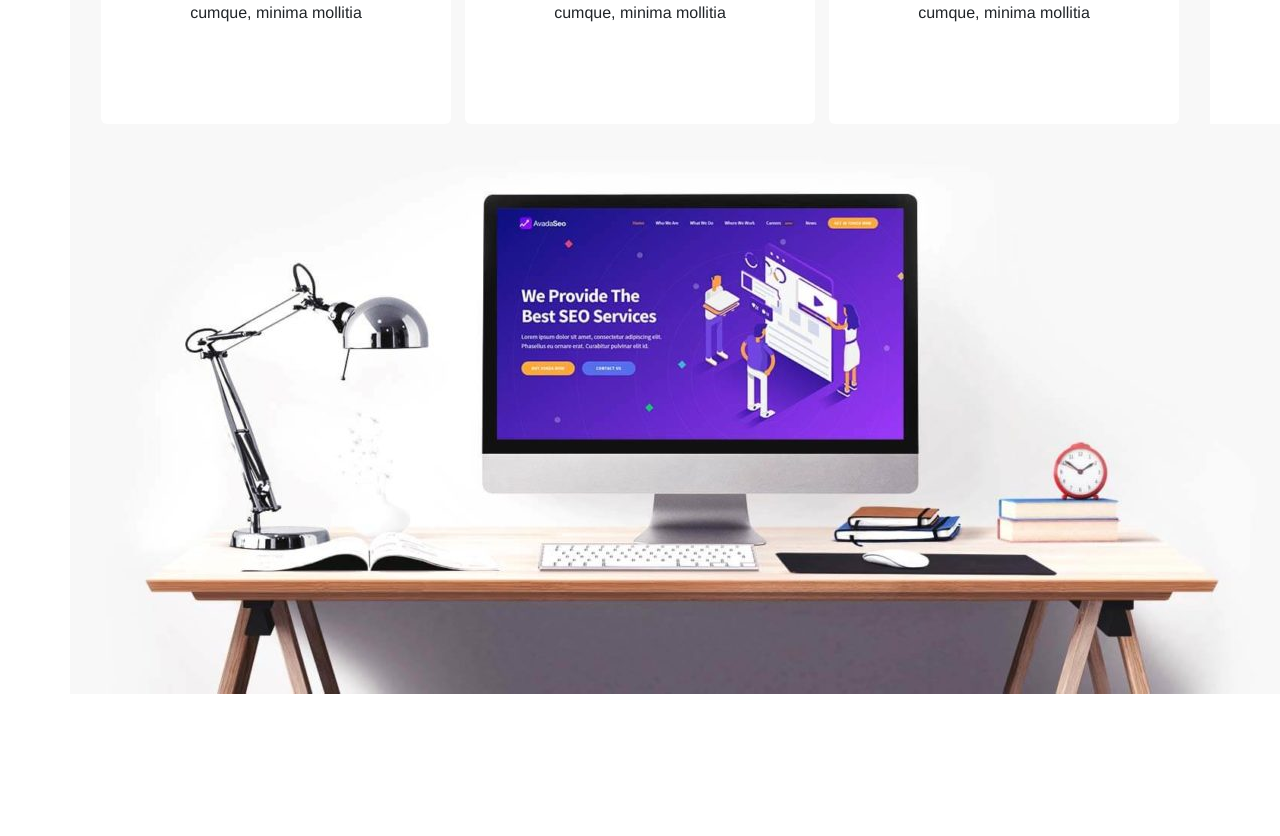
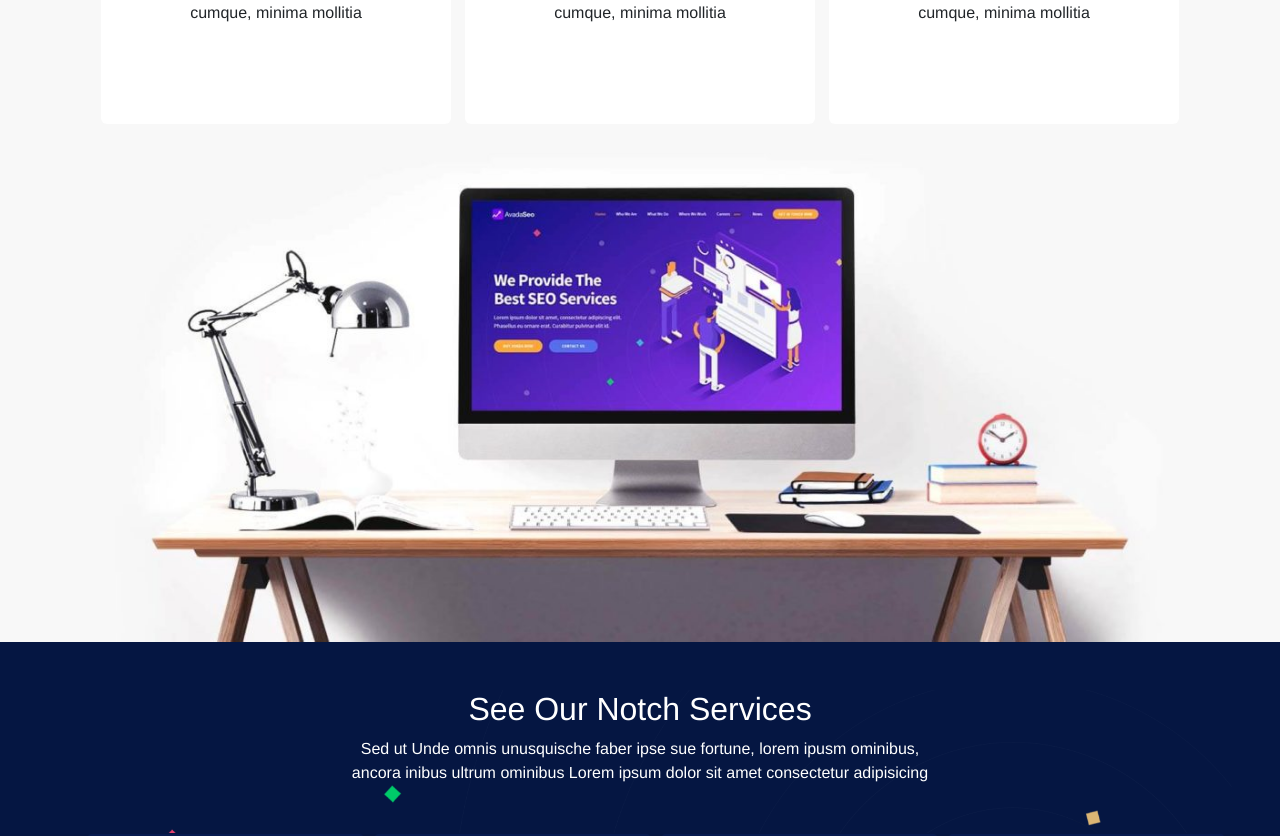
Before and after one commit to RosarioNici/proj-html-vuejs, a Vue app: page / in a window 1280 px wide. Shown: the part 1004-1840 px from the top of the page. Before the commit the page ends 1698 px from the top, so only its background shows below. Built offline with nearby package versions, Linux system fonts and the light colour scheme.

Commit message:
service part end in main

```diff
--- a/src/components/introducingComponent.vue
+++ b/src/components/introducingComponent.vue
@@ -1,6 +1,6 @@
 <template >
-
-        <div class="container-md bg-color">
+    <div class="bg-color">
+        <div class="container-md ">
             <div class="text-center  py-4">
                 <h1 class="fw-bold fs-3">Meet the new agency SEO Template</h1> <h1 class="fw-bold fs-3">From the AVADA Team</h1>
                 <div class="container-h6">
@@ -28,11 +28,11 @@
 
                 </div>
             </div>
-            <div>
-                <img src="../../public/images/agency-seo-desk-front-1200x570.jpg" alt="">
+            <div class="container-md">
+                <img class="img-fluid" src="../../public/images/agency-seo-desk-front-1200x570.jpg" alt="">
             </div>
         </div>
-
+    </div>
 </template>
 
 <script>
@@ -42,6 +42,9 @@ name: 'introducingComponent'
 </script>
 
 <style scoped >
+    .bg-color{
+        background-color:  #f8f8f8;;
+    }
 .icon-size{
  font-size: x-large;
  color: orange;
--- a/src/components/mainComponent.vue
+++ b/src/components/mainComponent.vue
@@ -1,16 +1,20 @@
 <template>
-  <introducingComponent class="bg-color" />
+    <div>
+        <introducingComponent class="bg-color-intro" />
+        <serviceComponent/>
+    </div>
 </template>
 
 <script>
 import IntroducingComponent from './introducingComponent.vue';
+import ServiceComponent from './serviceComponent.vue';
 export default {
-    components: { IntroducingComponent }
+    components: { IntroducingComponent, ServiceComponent }
 }
 </script>
 
-<style scoped>
-.bg-color{
+<style>
+.bg-color-intro{
         background-color: #f8f8f8;
     }
 </style>
--- /dev/null
+++ b/src/components/serviceComponent.vue
@@ -0,0 +1,70 @@
+<template>
+  <div class="bg-color p-5">
+      <div class="service-part container-fluid">
+        <div class="text-center">
+            <h2 class="fw-blod">See Our Notch Services</h2>
+            <p class="p-title">Sed ut Unde omnis unusquische faber ipse sue fortune, lorem ipusm ominibus, ancora inibus ultrum ominibus Lorem ipsum dolor sit amet consectetur adipisicing </p>
+        </div>
+        <div class="cards pt-5 d-flex  container-md">
+            <div class="card col-3 text-center d-flex flex-column align-items-center mx-1 pt-5">
+                    <font-awesome-icon class="icon-size"  icon="fa-solid fa-video"/>
+                    <h3 class="fs-5 fw-bold pt-4">Work With a Team</h3>
+                    <p class="px-2">Lorem ipsum dolor sit amet consectetur adipisicing elit. Ea cumque, minima mollitia vestibulus dinamicus</p>
+                    <a href="#">Read more &#62;</a>
+            </div>
+            <div class="card col-3 text-center d-flex flex-column align-items-center mx-1 pt-5">
+                    <font-awesome-icon class="icon-size"  icon="fa-solid fa-video"/>
+                    <h3 class="fs-5 fw-bold pt-4">Work With a Team</h3>
+                    <p class="px-2">Lorem ipsum dolor sit amet consectetur adipisicing elit. Ea cumque, minima mollitia vestibulus dinamicus</p>
+                    <a href="#">Read more &#62;</a>
+            </div>
+            <div class="card col-3 text-center d-flex flex-column align-items-center mx-1 pt-5">
+                    <font-awesome-icon class="icon-size"  icon="fa-solid fa-video"/>
+                    <h3 class="fs-5 fw-bold pt-4">Work With a Team</h3>
+                    <p class="px-2">Lorem ipsum dolor sit amet consectetur adipisicing elit. Ea cumque, minima mollitia vestibulus dinamicus</p>
+                    <a href="#">Read more &#62;</a>
+            </div>
+            <div class="card col-3 text-center d-flex flex-column align-items-center mx-1 pt-5">
+                    <font-awesome-icon class="icon-size"  icon="fa-solid fa-video"/>
+                    <h3 class="fs-5 fw-bold pt-4">Work With a Team</h3>
+                    <p class="px-2">Lorem ipsum dolor sit amet consectetur adipisicing elit. Ea cumque, minima mollitia vestibulus dinamicus</p>
+                    <a href="#">Read more &#62;</a>
+            </div>
+        </div>
+      </div>
+  </div>
+</template>
+
+<script>
+export default {
+name : 'serviceComponent'
+}
+</script>
+
+<style scoped>
+   .bg-color{
+    background-color: #051642;
+   }
+   .icon-size{
+ font-size: x-large;
+ color: orange;
+
+    }
+   .service-part{
+   background: url(../../public/images/pattern_background.png);
+  background-repeat: no-repeat;
+  background-size: cover;
+  color: white;}
+  .p-title{
+    width: 600px;
+    margin: 0 auto;
+  }
+  .card{
+    background-color: #071b50;
+    height: 300px;
+  }
+  a{
+    color: orange;
+    text-decoration: none;
+  }
+</style>
```
